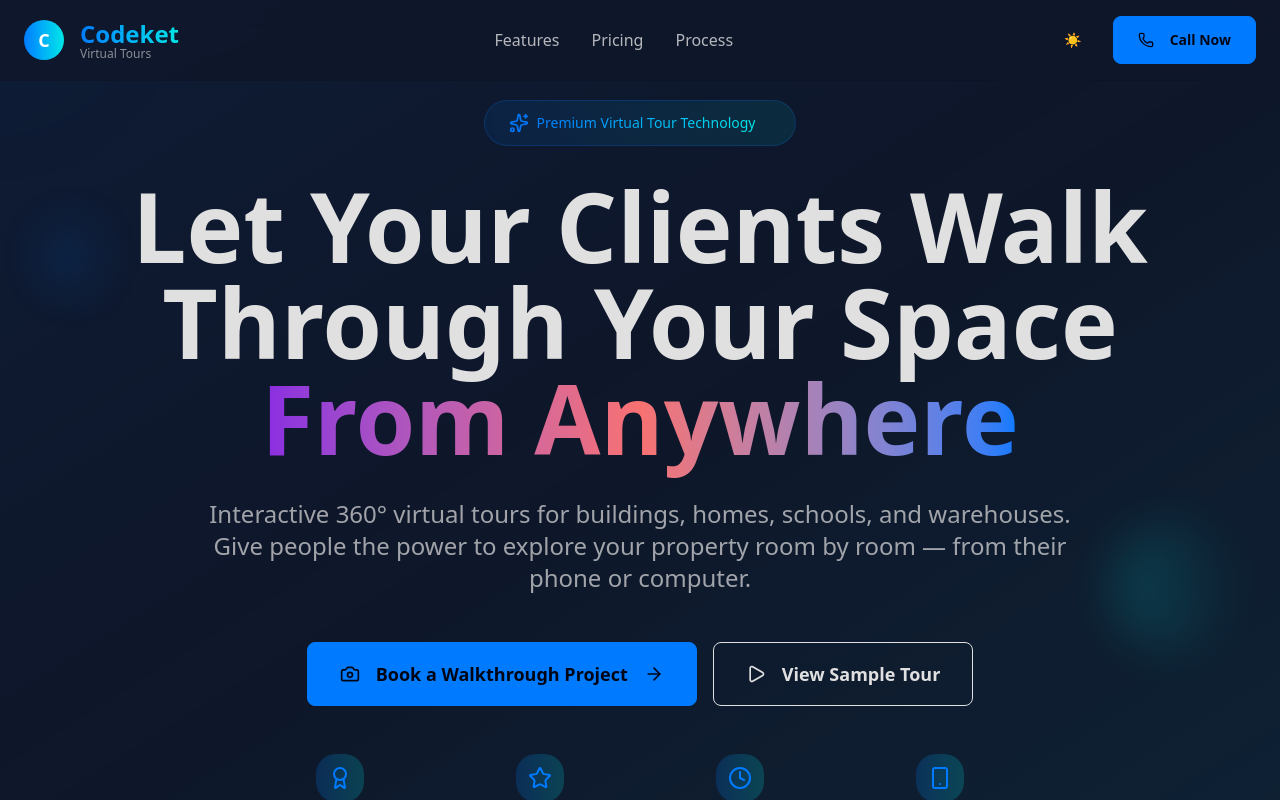
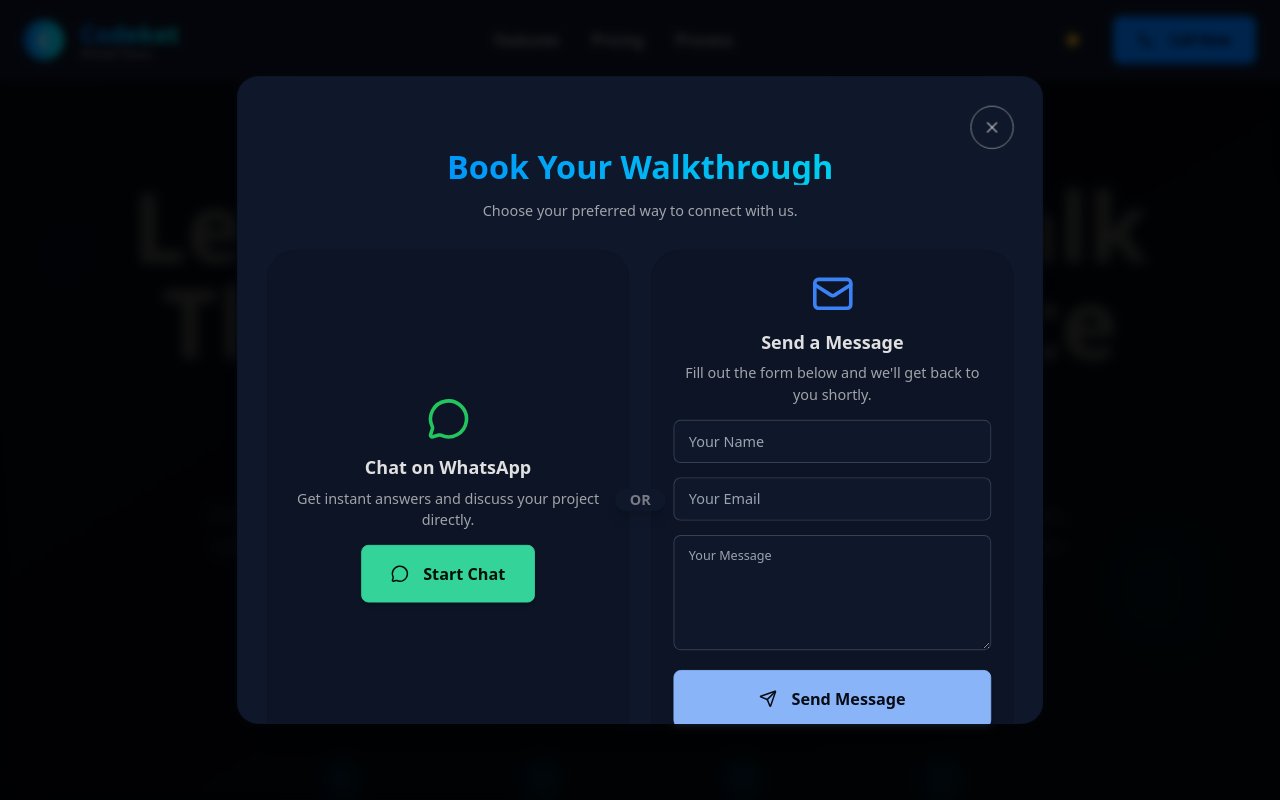
Before and after one commit to Bishir-tm/codeket-virtual-tours, a React (Vite) app: page /#/ in a window 1280 px wide. Both pictures are taken after a click on the button "Book a Walkthrough Project". Shown: the top 800 px of the page. Built offline with nearby package versions, Linux system fonts and the light colour scheme.

Commit message:
feat: integrate EmailJS for booking modal
- Add EmailJS library to handle form submissions
- Update booking modal to send emails via EmailJS
- Add .env file for EmailJS credentials and add to .gitignore

```diff
--- a/package.json
+++ b/package.json
@@ -13,6 +13,7 @@
   },
   "homepage": "https://yourusername.github.io/your-repo",
   "dependencies": {
+    "@emailjs/browser": "^4.4.1",
     "@tailwindcss/typography": "^0.5.16",
     "lucide-react": "^0.523.0",
     "react": "^18.3.1",
--- a/src/components/BookingModal.jsx
+++ b/src/components/BookingModal.jsx
@@ -1,28 +1,58 @@
-import React, { useState } from 'react';
-import { X, MessageCircle, Mail, Send } from 'lucide-react';
+import React, { useState, useRef } from "react";
+import emailjs from "@emailjs/browser";
+import { X, MessageCircle, Mail, Send } from "lucide-react";
 
 const BookingModal = ({ isOpen, onClose }) => {
   if (!isOpen) return null;
 
-  const [name, setName] = useState('');
-  const [email, setEmail] = useState('');
-  const [message, setMessage] = useState('');
+  const form = useRef();
+  const [name, setName] = useState("");
+  const [email, setEmail] = useState("");
+  const [message, setMessage] = useState("");
+  const [isSending, setIsSending] = useState(false);
+  const [isSent, setIsSent] = useState(false);
 
   const handleEmailSubmit = (e) => {
     e.preventDefault();
-    const subject = encodeURIComponent(`Virtual Tour Inquiry from ${name}`);
-    const body = encodeURIComponent(`Name: ${name}\nEmail: ${email}\n\nMessage:\n${message}`);
-    window.location.href = `mailto:virtualtours@codeket.com?subject=${subject}&body=${body}`;
-    onClose(); // Close modal after submission
+    setIsSending(true);
+
+    const serviceID = import.meta.env.VITE_EMAILJS_SERVICE_ID;
+    const templateID = import.meta.env.VITE_EMAILJS_TEMPLATE_ID;
+    const publicKey = import.meta.env.VITE_EMAILJS_PUBLIC_KEY;
+
+    const templateParams = {
+      from_name: name,
+      from_email: email,
+      to_name: "Codeket Virtual Tours", // You can customize this
+      message: message,
     };
 
+    emailjs.send(serviceID, templateID, templateParams, publicKey).then(
+      () => {
+        setIsSending(false);
+        setIsSent(true);
+        setName("");
+        setEmail("");
+        setMessage("");
+        setTimeout(() => {
+          onClose();
+          setIsSent(false);
+        }, 3000); // Close modal after 3 seconds
+      },
+      (error) => {
+        setIsSending(false);
+        console.log("FAILED...", error.text);
+        alert("Failed to send message. Please try again later.");
+      }
+    );
+  };
 
   return (
     <div className="fixed inset-0 z-[999] flex items-center justify-center bg-black bg-opacity-70 backdrop-blur-sm p-4">
-      <div className="modal-box bg-base-100 rounded-3xl shadow-2xl border border-base-300/20 max-w-4xl w-full p-8 relative">
+      <div className="modal-box bg-base-100 rounded-3xl shadow-2xl border border-base-300/20 max-w-4xl w-full p-8 ">
         <button
           onClick={onClose}
-          className="btn btn-sm btn-circle btn-ghost absolute right-4 top-4 text-base-content/60 hover:text-primary"
+          className="btn btn-md btn-circle btn-outline sticky -top-8 left-[52rem]  text-base-content/60 z-[1000]"
         >
           <X className="w-5 h-5" />
         </button>
@@ -55,21 +85,35 @@ const BookingModal = ({ isOpen, onClose }) => {
 
           {/* OR Separator */}
           <div className="absolute inset-0 flex items-center justify-center pointer-events-none">
-            <div className="w-px h-full bg-base-300/50 md:w-full md:h-px md:bg-base-300/50"></div>
-            <span className="bg-base-100 px-4 text-base-content/50 font-bold rounded-full shadow-lg z-10">OR</span>
-            <div className="w-px h-full bg-base-300/50 md:w-full md:h-px md:bg-base-300/50"></div>
+            <span className="bg-base-100 px-4 text-base-content/50 font-bold rounded-full shadow-lg z-10">
+              OR
+            </span>
           </div>
 
           {/* Email Form Option */}
           <div className="bg-base-200 rounded-2xl p-6 flex flex-col items-center justify-center text-center border border-base-300/20 hover:border-primary/30 transition-all duration-300 hover:shadow-lg">
             <Mail className="w-12 h-12 text-blue-500 mb-4" />
             <h4 className="font-bold text-xl mb-2">Send a Message</h4>
+            {isSent ? (
+              <div className="text-center">
+                <h5 className="font-bold text-2xl text-success mb-2">
+                  Message Sent!
+                </h5>
+                <p>We'll get back to you shortly.</p>
+              </div>
+            ) : (
+              <>
                 <p className="text-base-content/70 mb-4">
                   Fill out the form below and we'll get back to you shortly.
                 </p>
-            <form onSubmit={handleEmailSubmit} className="w-full space-y-4">
+                <form
+                  ref={form}
+                  onSubmit={handleEmailSubmit}
+                  className="w-full space-y-4"
+                >
                   <input
                     type="text"
+                    name="from_name"
                     placeholder="Your Name"
                     className="input input-bordered w-full bg-base-100"
                     value={name}
@@ -78,6 +122,7 @@ const BookingModal = ({ isOpen, onClose }) => {
                   />
                   <input
                     type="email"
+                    name="from_email"
                     placeholder="Your Email"
                     className="input input-bordered w-full bg-base-100"
                     value={email}
@@ -85,6 +130,7 @@ const BookingModal = ({ isOpen, onClose }) => {
                     required
                   />
                   <textarea
+                    name="message"
                     placeholder="Your Message"
                     className="textarea textarea-bordered w-full bg-base-100 h-32"
                     value={message}
@@ -94,15 +140,20 @@ const BookingModal = ({ isOpen, onClose }) => {
                   <button
                     type="submit"
                     className="btn btn-info btn-lg px-8 shadow-md hover:shadow-xl transition-all duration-300 w-full"
+                    disabled={isSending}
                   >
+                    {isSending ? (
+                      <span className="loading loading-spinner"></span>
+                    ) : (
                       <Send className="w-5 h-5 mr-2" />
-                Send Message
+                    )}
+                    {isSending ? "Sending..." : "Send Message"}
                   </button>
                 </form>
+              </>
+            )}
           </div>
         </div>
-
-
       </div>
     </div>
   );
--- a/src/pages/Home.jsx
+++ b/src/pages/Home.jsx
@@ -319,11 +319,18 @@ const CodeketLanding = () => {
 
             {/* CTAs */}
             <div className="flex flex-col sm:flex-row gap-4 justify-center items-center mb-12">
-              <button className="btn btn-primary btn-lg px-8">
+              <button
+                className="btn btn-primary btn-lg px-8"
+                onClick={() => setIsBookingModalOpen(true)}
+              >
                 <Camera className="w-5 h-5 mr-2" />
                 Book a Walkthrough Project
                 <ArrowRight className="w-5 h-5 ml-2" />
               </button>
+              <BookingModal
+                isOpen={isBookingModalOpen}
+                onClose={() => setIsBookingModalOpen(false)}
+              />
               <a href="#sample-tour" className="btn btn-outline btn-lg px-8">
                 <Play className="w-5 h-5 mr-2" />
                 View Sample Tour
```
Also changed, not shown: 1 other file (tests, documents, lock files or other folders). Lines whose indentation alone changed are shown as unchanged.
